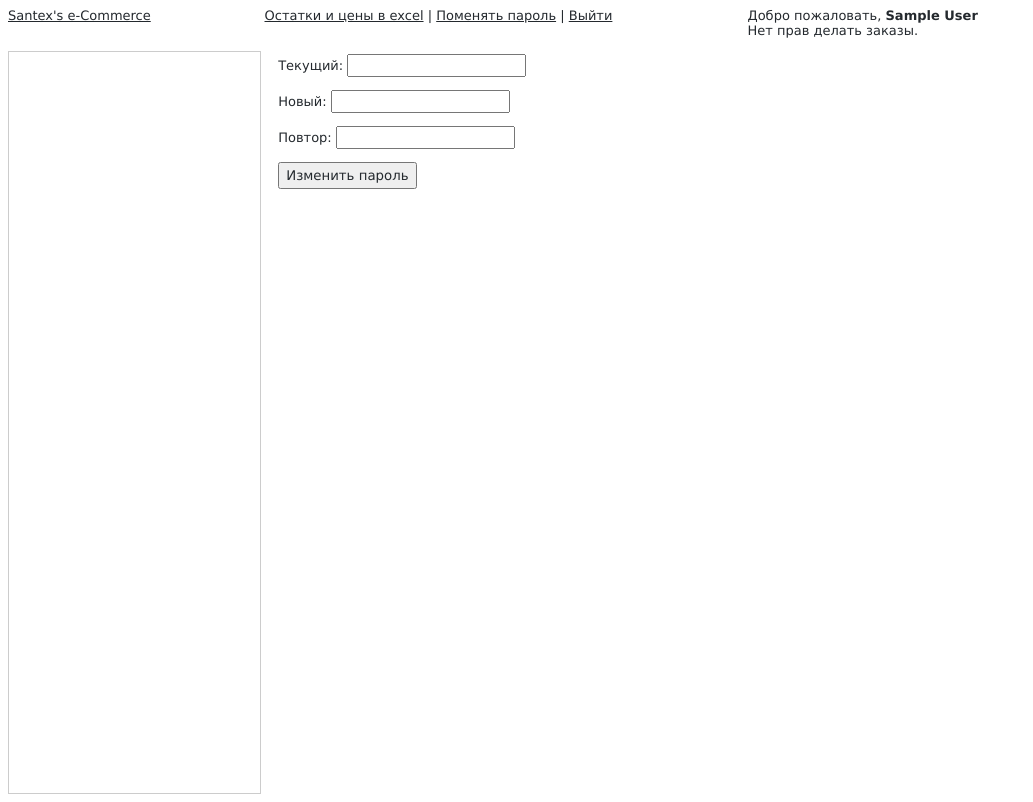
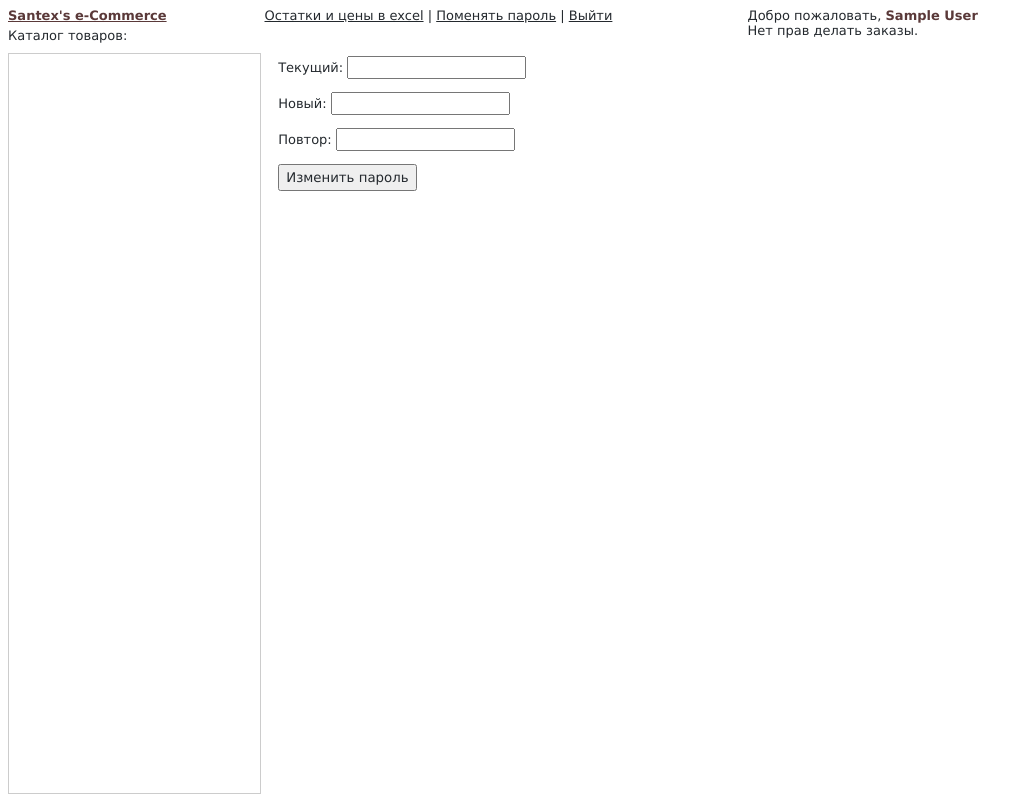
Before and after one commit to mazaloff/b2b.santex.su, a Django app: page /login/password_change/ in a window 1280 px wide. Shown: the whole page, without its empty margins (0-1033 px from the left). Run offline with Django 3.2, Linux system fonts and the light colour scheme; the visitor is signed in with stand-in values (Sample User, id 1); data that the repository does not hold is empty; parts of the project's set-up code (start-up, migrations or seed data) failed here and were passed over; some libraries are stand-ins or nearby versions.

Commit message:
20180922\1

```diff
--- a/san_site/static/css/css.css
+++ b/san_site/static/css/css.css
@@ -7,6 +7,14 @@ body {
 
 a {
    color: #24292e;
+}
+
+strong a {
+   color: #5a3939;
+}
+
+strong {
+    color: #5a3939;
 }
 
 input[type="number"], input[type="text"], input[type="password"] {
@@ -38,7 +46,7 @@ input[type="submit"] {
 
 #header {
     display: flex;
-    height: 43px;
+    height: 45px;
 }
 
 #header #branding {
@@ -598,3 +606,42 @@ div#user_cart a.order-create {
     border: 1px solid #c5c5c5;
     color: #24292e;
 }
+
+#id_delivery {
+    background-repeat: no-repeat;
+    background-position: 100% 50%;
+    background-image: url("/static/img/cal.gif");
+    cursor: pointer;
+}
+
+::-webkit-scrollbar-button {
+    background-image: url('');
+    background-repeat: no-repeat;
+    width: 5px;
+    height: 0
+}
+
+::-webkit-scrollbar-track {
+    background-color: #ecedee
+}
+
+::-webkit-scrollbar-thumb {
+    -webkit-border-radius: 0;
+    border-radius: 0;
+    background-color: #ccc;
+}
+
+::-webkit-scrollbar-thumb:hover{
+    background-color: #ccc;
+}
+
+::-webkit-resizer{
+    background-image: url('');
+    background-repeat: no-repeat;
+    width: 4px;
+    height: 0
+}
+
+::-webkit-scrollbar{
+    width: 4px;
+}
--- a/san_site/static/js/index.js
+++ b/san_site/static/js/index.js
@@ -45,8 +45,8 @@ class Index {
                     recoverOnlyStock();
                     recoverOnlyPromo();
 
-                    jQuery("#goods").html('Товары из категории ' + json.current_section
-                        .link('?sections=' + guid));
+                    jQuery("#goods").html('Товары из категории <strong>' + json.current_section
+                        .link('?sections=' + guid) + '</strong>');
 
                     jQuery(window).scrollTop(0);
 
--- a/san_site/static/js/main.js
+++ b/san_site/static/js/main.js
@@ -74,8 +74,8 @@ var main_goods_height = 99999,
                         recoverOnlyStock();
                         recoverOnlyPromo();
 
-                        jQuery("#goods").html('Товары из категории ' + json.current_section
-                            .link('?sections=' + guid));
+                        jQuery("#goods").html('Товары из категории <strong>' + json.current_section
+                        .link('?sections=' + guid) + '</strong>');
 
                         console.log('changed node: ', data);
 
@@ -187,19 +187,18 @@ function updateTables() {
     }
 
     if (document.getElementById("goods_cart")) {
-        $('#goods_cart').stop().animate({height: cart_table_height});
+        $('#goods_cart').stop().animate({height: cart_table_height, width: $('#goods_cart table').width()+6});
     }
 
     if (document.getElementById("list_orders")) {
-        $('#list_orders').stop().animate({height: list_orders_table_height});
+        $('#list_orders').stop().animate({height: list_orders_table_height, width: $('#list_orders table').width()+6});
     }
 
     goods_table_height = Math.min(goods_table_height, main_goods_height);
 
     if (document.getElementById("goods_table")) {
-        $('#goods_table').stop().animate({height: goods_table_height});
+        $('#goods_table').stop().animate({height: goods_table_height, width: $('#goods_table table').width()+6});
     }
-
 
     if (document.getElementById("categories")) {
         $('#categories').stop().animate({height: categories_height});
--- a/san_site/static/js/widget.js
+++ b/san_site/static/js/widget.js
@@ -1,10 +1,13 @@
 $.datepicker.setDefaults({
 });
+let id_delivery = $( "#id_delivery" );
 
-$( "#id_delivery" ).datepicker($.datepicker.regional[ "ru" ]);
+id_delivery.datepicker($.datepicker.regional[ "ru" ]);
 
 $.datepicker.setDefaults({
     defaultDate: +1,
     minDate: "+1d",
     maxDate: "+7d"
 });
+
+id_delivery.datepicker( "option", "buttonImage", "/static/img/cal.gif" );
--- a/san_site/templates/base.html
+++ b/san_site/templates/base.html
@@ -19,8 +19,8 @@
 <script src="{% static 'vendor/jquery/jquery-ui.min.js' %}" type="text/javascript"></script>
 <script src="{% static 'vendor/jquery/jquery.ui.datepicker-ru.js' %}" type="text/javascript"></script>
 <script src="{% static 'vendor/jstree/jstree.min.js' %}" type="text/javascript"></script>
-<script src="{% static 'js/main.js' %}" type="text/javascript"></script>
-<script src="{% static 'js/index.js' %}" type="text/javascript"></script>
-<script src="{% static 'js/widget.js' %}" type="text/javascript"></script>
+<script src="{% static 'js/main.js' %}?r={{ random_css }}" type="text/javascript"></script>
+<script src="{% static 'js/index.js' %}?r={{ random_css }}" type="text/javascript"></script>
+<script src="{% static 'js/widget.js' %}?r={{ random_css }}" type="text/javascript"></script>
 </body>
 </html>
--- a/san_site/templates/header/header.html
+++ b/san_site/templates/header/header.html
@@ -1,6 +1,7 @@
 <div id="header">
     <div id="branding">
-        <a href="/">Santex's e-Commerce</a>
+        <strong><a href="/">Santex's e-Commerce</a></strong><br>
+        <div style="margin-top: 5px;">Каталог товаров:</div>
     </div>
     <div id="header_menu">
         {% if user.is_authenticated %}
--- a/san_site/templates/header/user_tools_cart.html
+++ b/san_site/templates/header/user_tools_cart.html
@@ -4,6 +4,7 @@
         {% if not user.person.allow_order %}
             Нет прав делать заказы.
         {% elif cart|length > 0 %}
+{#            <input id="btn_create_order" type="submit" value="Разместить заказ: {{ cart.get_total_quantity|units }}, на сумму {{ cart.get_total_cost|format:"{0:.2f}" }} руб.">#}
             <a class="order-create button" href="{% url 'order_create' %}">Разместить заказ:
                 <strong>{{ cart.get_total_quantity|units }}</strong>, на сумму
                 <strong>{{ cart.get_total_cost|format:"{0:.2f}" }} руб.</strong></a>
--- a/san_site/templatetags/format.py
+++ b/san_site/templatetags/format.py
@@ -17,8 +17,8 @@ def format(value, fmt):
 @register.filter(name='units')
 def units(value):
     if value == 1:
-        return str(value) + " штука "
+        return str(value) + " штука"
     elif value <= 4:
-        return str(value) + " штуки "
+        return str(value) + " штуки"
     else:
-        return str(value) + " штук "
+        return str(value) + " штук"
```
